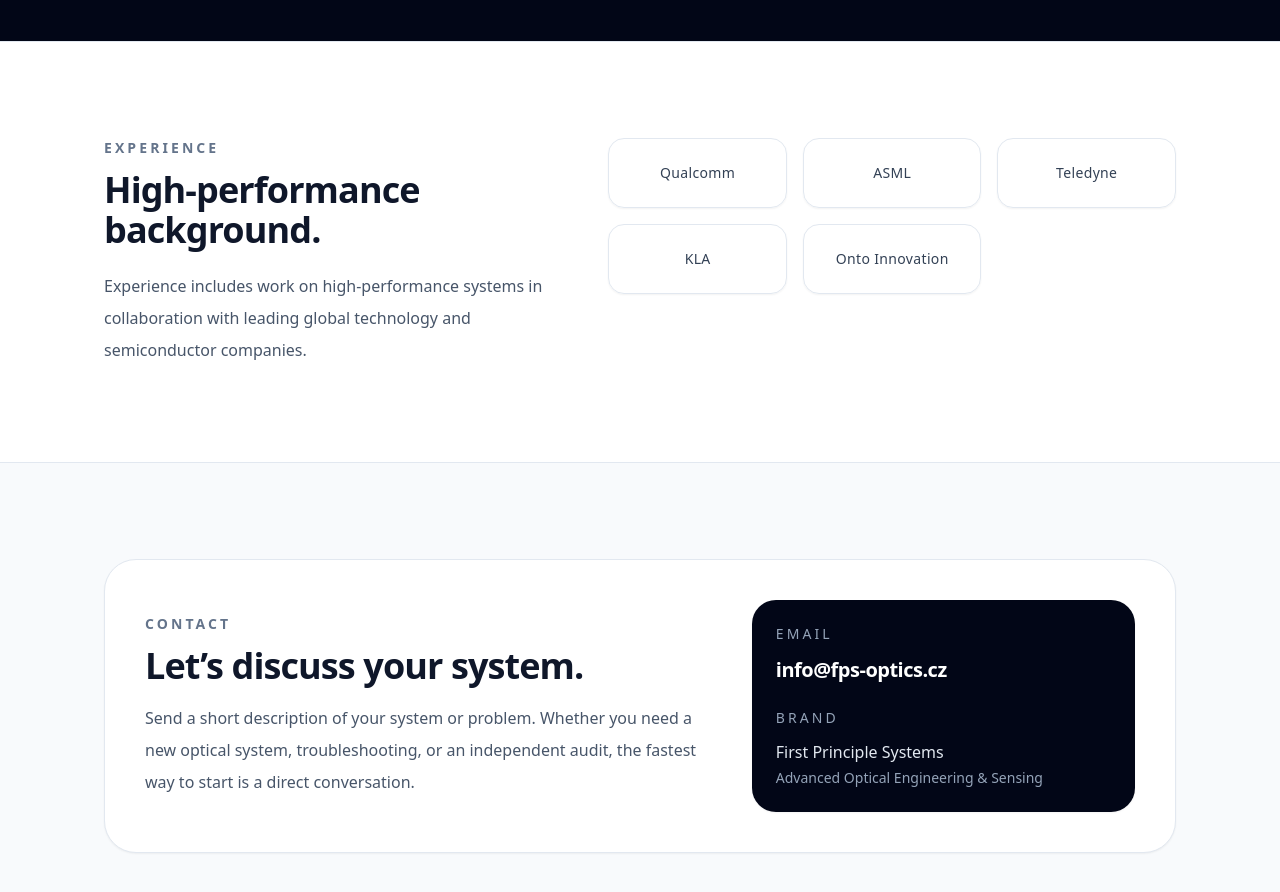
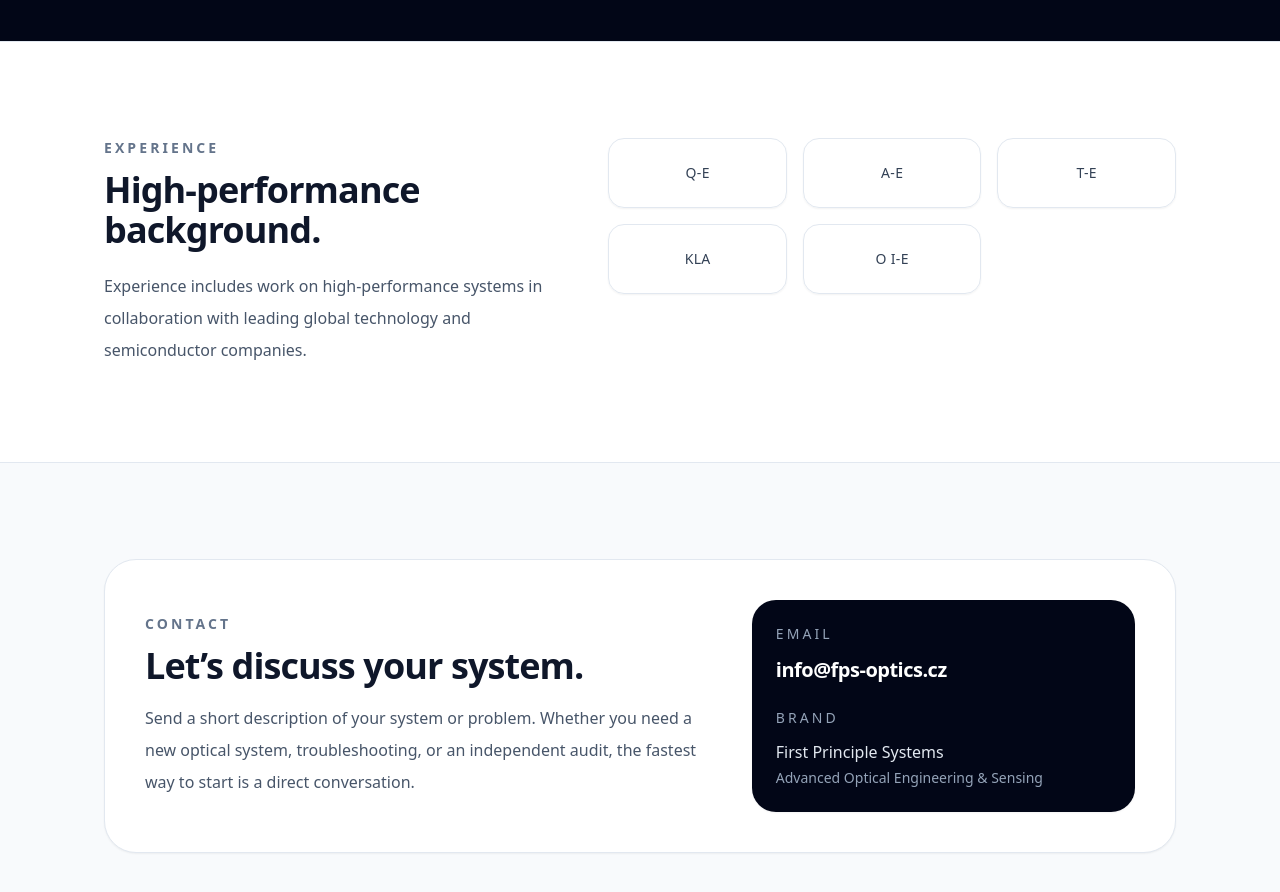
Before and after one commit to linhartpv/fps-optics, a Next.js app: page / in a window 1280 px wide. Shown: the part 2780-3672 px from the top of the page. Built offline with nearby package versions, Linux system fonts and the light colour scheme.

Commit message:
Update page.jsx

```diff
--- a/app/page.jsx
+++ b/app/page.jsx
@@ -40,7 +40,7 @@
     "Independent technical audits",
   ];
 
-  const experience = ["Qualcomm", "ASML", "Teledyne", "KLA", "Onto Innovation"];
+  const experience = ["Q-E", "A-E", "T-E", "KLA", "O I-E"];
 
   return (
     <div className="min-h-screen bg-white text-slate-900">
```
